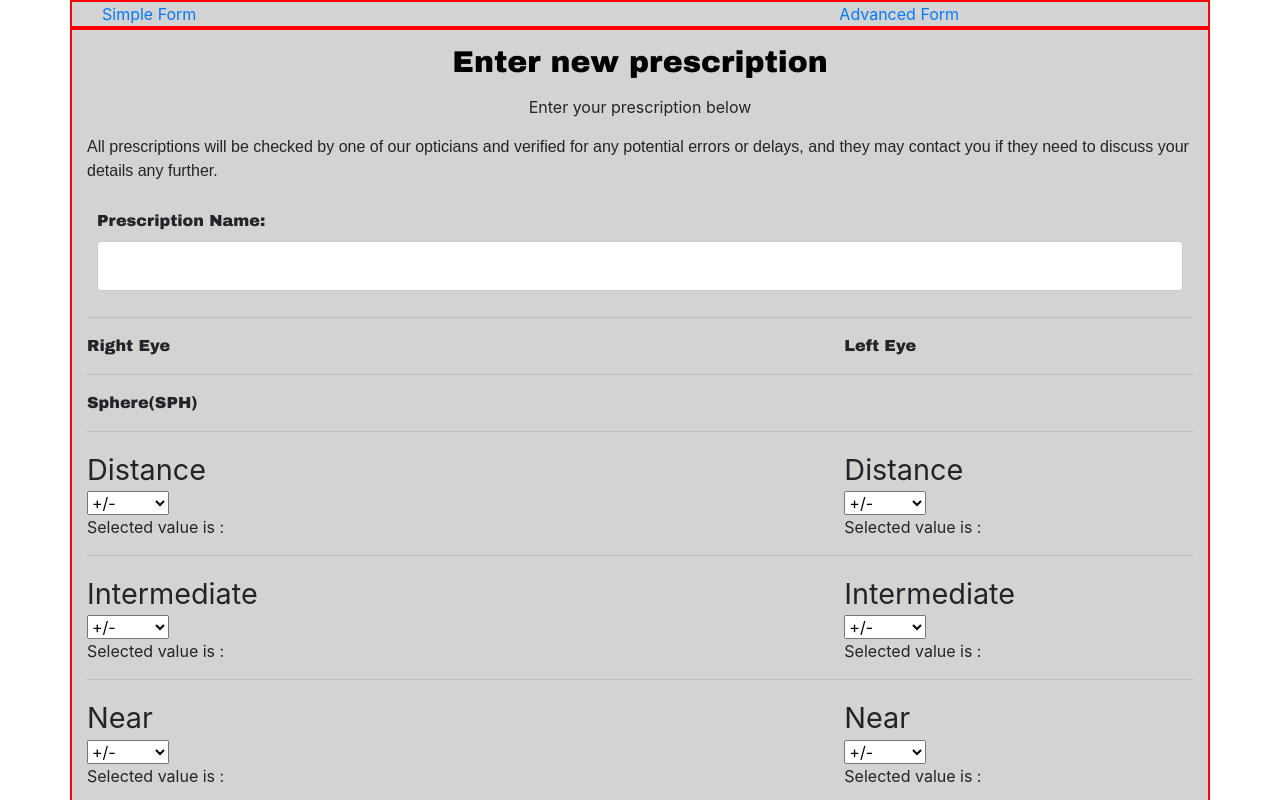
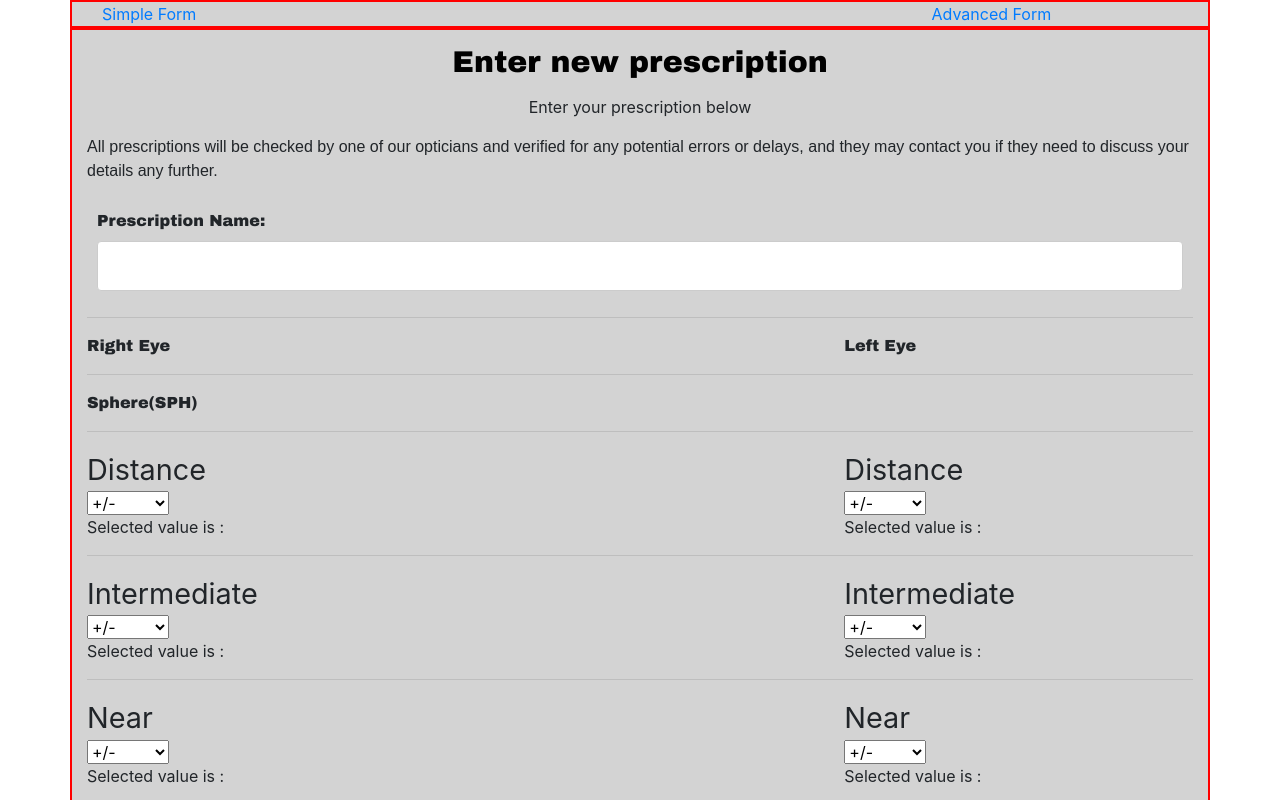
Before and after one commit to neellodhiya05/ReactPrescriptionForm, a React (Create React App) app: page /advanced in a window 1280 px wide. Shown: the top 800 px of the page. Built offline with nearby package versions, Linux system fonts and the light colour scheme; the HTML template or start-up script is replaced by a standard one.

Commit message:
advanced form completed

```diff
--- a/src/Menu.js
+++ b/src/Menu.js
@@ -9,8 +9,9 @@ class Menu extends React.Component{
 
                 <Container >
                     <Row>
-                         <Col><NavLink exact activeClassName="active_class" to="/" >Simple Form</NavLink></Col>
-                         <Col></Col>
+                        <Col><NavLink exact activeClassName="active_class" to="/" >Simple Form</NavLink></Col>
+                        <Col></Col>
+                        <Col></Col>
                         <Col><NavLink exact activeClassName="active_class" to="/advanced" >Advanced Form</NavLink></Col>
                     </Row>
                 </Container>
```
